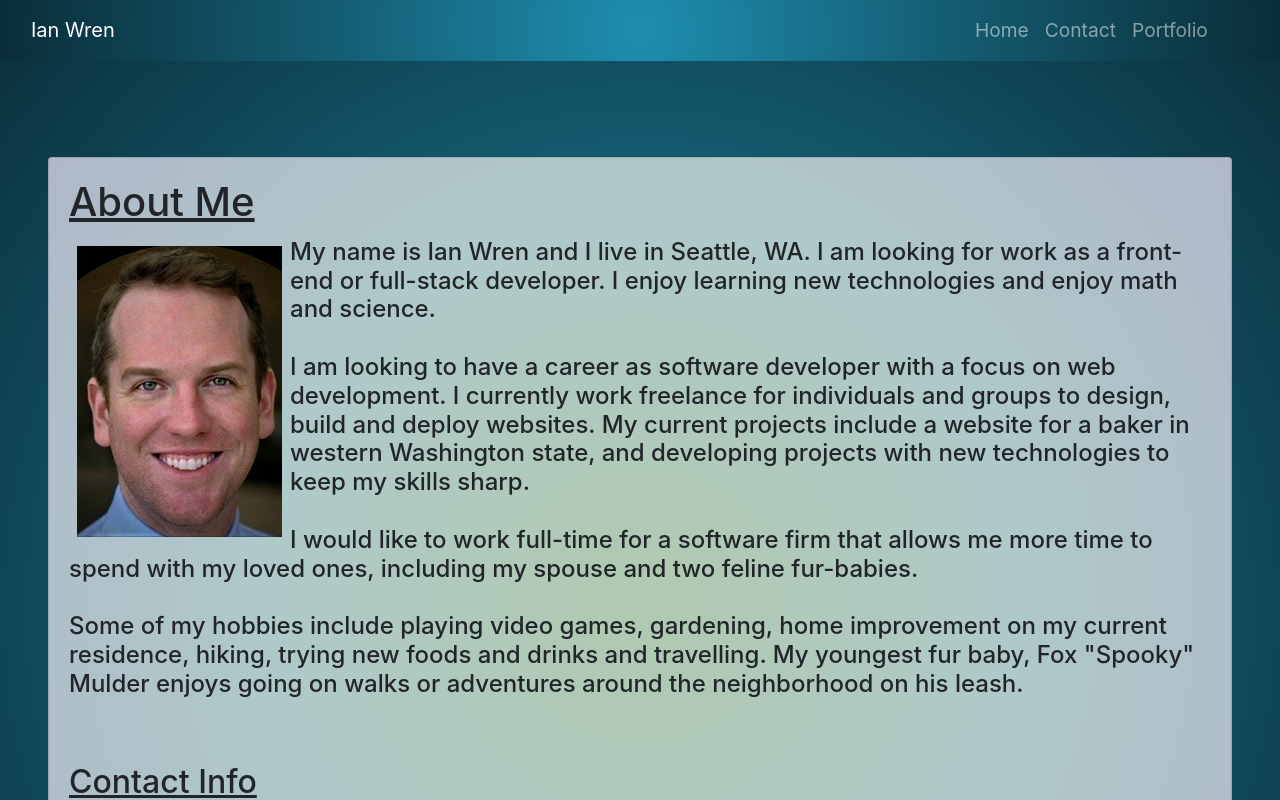
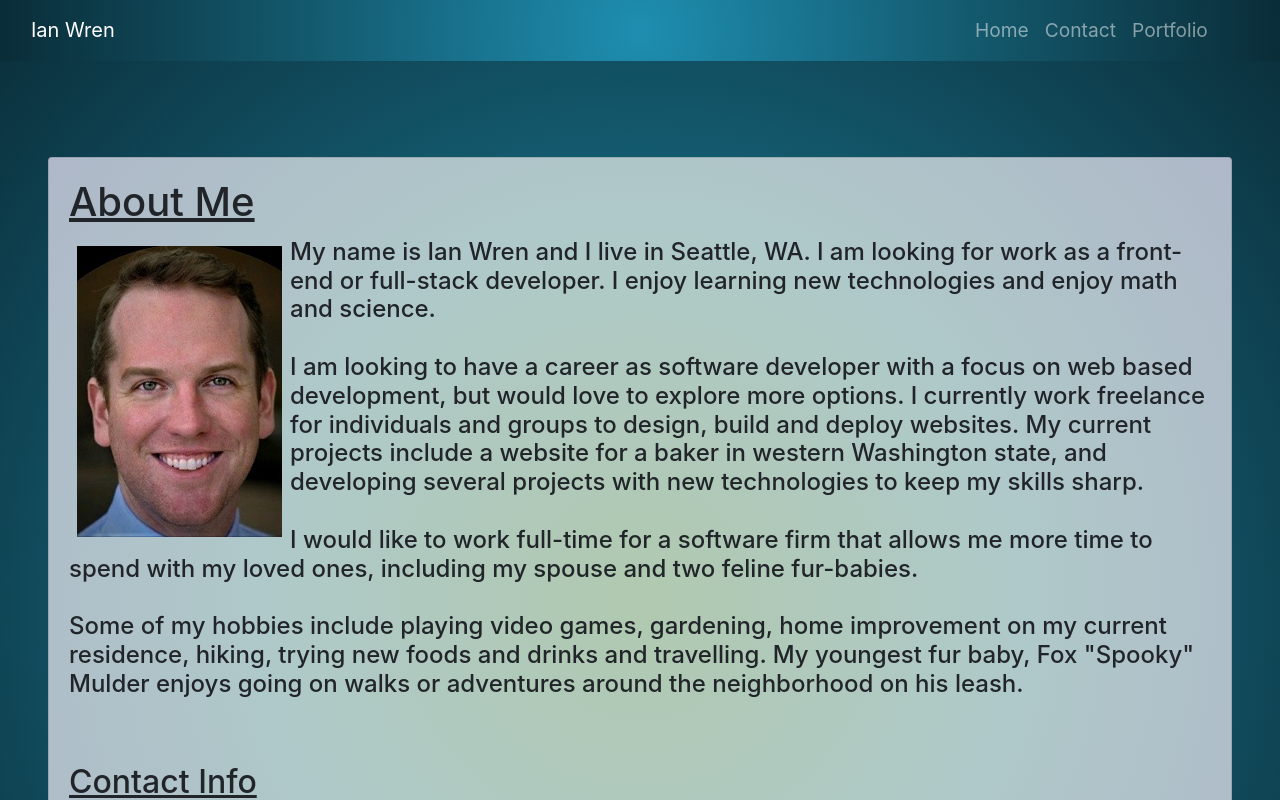
Before and after one commit to luckyian/My_Portfolio, a React (Create React App) app: page / in a window 1280 px wide. Shown: the top 800 px of the page. Built offline with nearby package versions, Linux system fonts and the light colour scheme; the HTML template or start-up script is replaced by a standard one.

Commit message:
Changed statement on portfolio page to reflect better understanding of current projects

```diff
--- a/src/pages/Index.js
+++ b/src/pages/Index.js
@@ -26,9 +26,9 @@ function Index() {
                 technologies and enjoy math and science.
              <br></br>
              <br></br>
-             I am looking to have a career as software developer with a focus on web
-             development. I currently work freelance for individuals and groups to design, build and deploy websites. My current projects include
-             a website for a baker in western Washington state, and developing projects with new technologies to keep my skills sharp.
+             I am looking to have a career as software developer with a focus on web based
+             development, but would love to explore more options. I currently work freelance for individuals and groups to design, build and deploy websites. My current projects include
+             a website for a baker in western Washington state, and developing several projects with new technologies to keep my skills sharp.
              <br></br>
              <br></br>
              I would like to work full-time for a software firm that allows me more time to spend with my loved ones, including my spouse and
```
